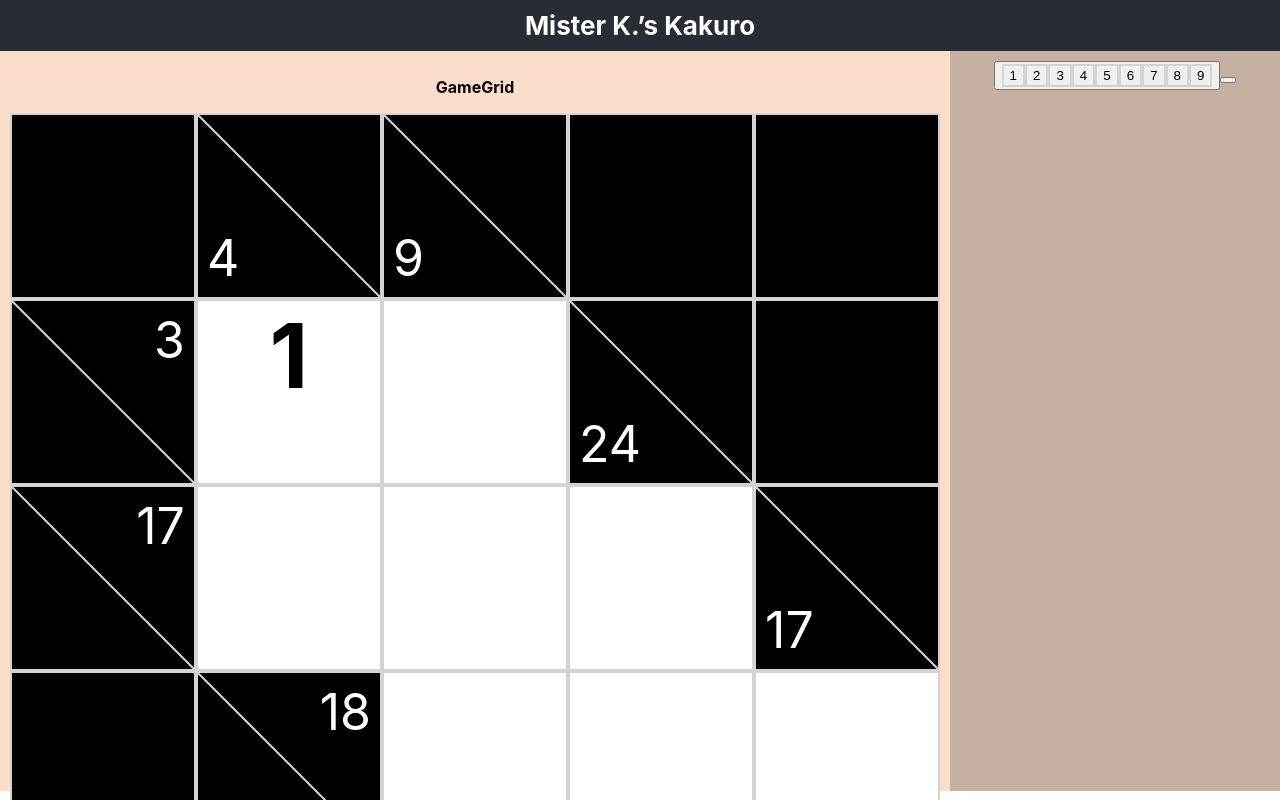
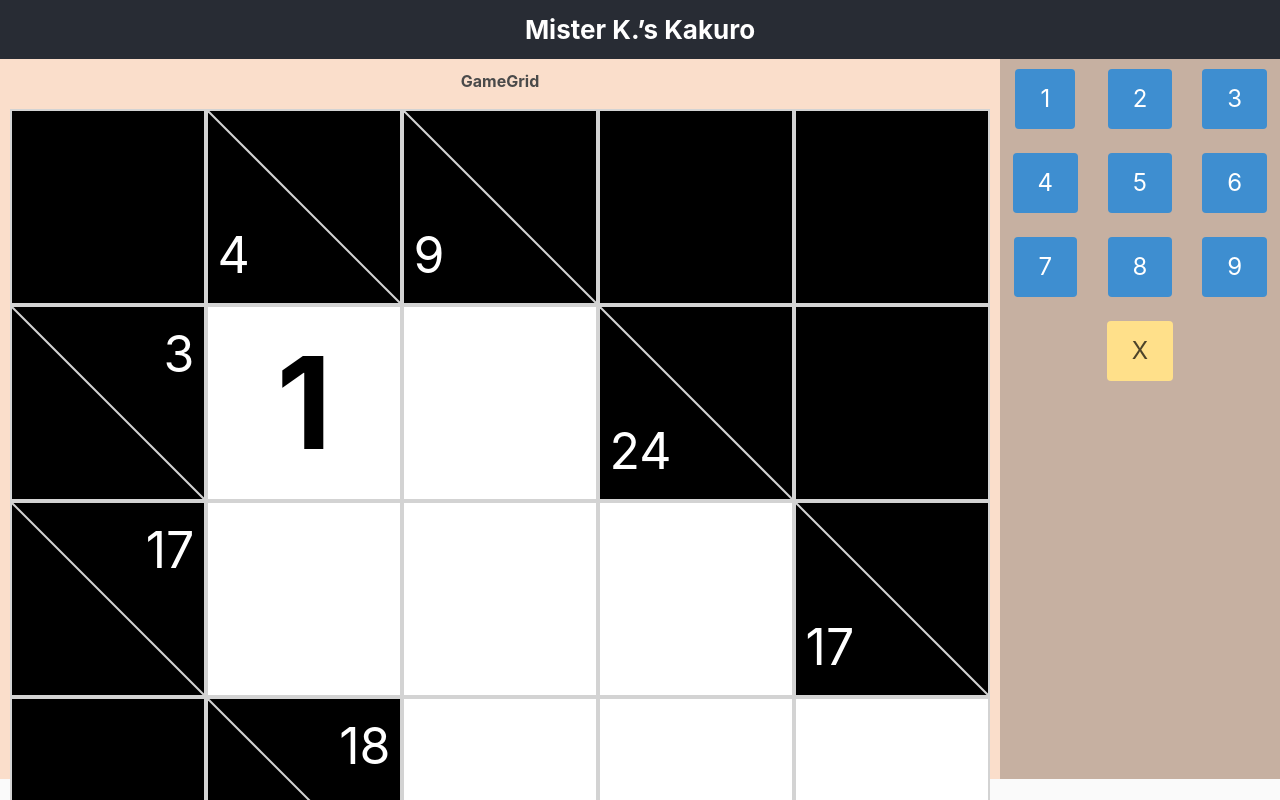
Before and after one commit to kuehnert/react-kakuro, a React (Create React App) app: page / in a window 1280 px wide. Shown: the top 800 px of the page. Built offline with nearby package versions, Linux system fonts and the light colour scheme.

Commit message:
add bulma, delete guess button

```diff
--- a/package.json
+++ b/package.json
@@ -12,6 +12,7 @@
     "@types/react": "17.0.20",
     "@types/react-dom": "17.0.9",
     "axios": "0.21.4",
+    "bulma": "0.9.3",
     "classnames": "2.3.1",
     "react": "17.0.2",
     "react-dom": "17.0.2",
--- a/src/components/Controls.tsx
+++ b/src/components/Controls.tsx
@@ -1,24 +1,44 @@
 import React from 'react';
 import styles from './Controls.module.scss';
 import classnames from 'classnames';
-import GuessButton from './GuessButton'
+import GuessButton from './GuessButton';
+import { useDispatch, useSelector } from 'react-redux';
+import { RootState } from '../store/store';
+import { setGuess } from '../store/gameSlice';
 
 /*
  * Here be number buttons for guesses and pencil marks
  */
 const Controls: React.FC = () => {
+  const { selectedIndex } = useSelector((state: RootState) => state.game);
+  const dispatch = useDispatch();
   const digits = [1, 2, 3, 4, 5, 6, 7, 8, 9];
 
+  const handleDeleteClick = (event: React.MouseEvent) => {
+    if (selectedIndex) {
+      dispatch(setGuess({ index: selectedIndex, guess: -1 }));
+    }
+  };
+
   const renderButton = (digit: number) => {
-    return (
-      <GuessButton key={digit} digit={digit} />
-    );
+    return <GuessButton key={digit} digit={digit} />;
   };
 
   return (
     <aside className={classnames('controls', styles.controls)}>
-      <button className='numbers'>{digits.map(d => renderButton(d))}</button>
-      <button className='pencilmarks'></button>
+      <div className='guesses'>
+        <div className='columns is-1 is-multiline'>
+          {digits.map(d => renderButton(d))}
+        </div>
+
+        <button
+          className={classnames('button', 'is-warning', 'is-large')}
+          onClick={handleDeleteClick}>
+          X
+        </button>
+      </div>
+
+      <div className='pencilmarks'></div>
     </aside>
   );
 };
--- a/src/components/GuessButton.tsx
+++ b/src/components/GuessButton.tsx
@@ -1,6 +1,10 @@
 /* eslint-disable react-hooks/exhaustive-deps */
 import classnames from 'classnames';
 import React from 'react';
+import { useDispatch } from 'react-redux';
+import { RootState } from '../store/store';
+import { useSelector } from 'react-redux';
+import { setGuess } from '../store/gameSlice';
 // import styles from './BlankCell.module.scss';
 
 export interface Props {
@@ -8,15 +12,23 @@ export interface Props {
 }
 
 const GuessButton: React.FC<Props> = ({ digit }) => {
+  const { selectedIndex } = useSelector((state: RootState) => state.game);
+  const dispatch = useDispatch();
+
   const handleGuessClick = (event: React.MouseEvent) => {
-    console.log('event', event);
-    console.log('digit', digit);
+    if (digit >= 0 && digit <= 9 && selectedIndex) {
+      dispatch(setGuess({ index: selectedIndex, guess: digit }));
+    }
   };
 
   return (
-    <button
-      className={classnames('gamecell')}
-      onClick={handleGuessClick}>{digit}</button>
+    <div className='column is-4'>
+      <button
+        className={classnames('button', 'is-info', 'is-large')}
+        onClick={handleGuessClick}>
+        {digit}
+      </button>
+    </div>
   );
 };
 
--- a/src/components/NumberCell.module.scss
+++ b/src/components/NumberCell.module.scss
@@ -5,8 +5,12 @@
 }
 
 .guess {
-  font-size: calc(10px + 10vmin);
+  font-size: calc(8rem);
+  font-weight: bold;
   align-content: center;
+  margin: 0;
+  padding: 0;
+  overflow: hidden;
   // position: absolute;
   // top: 50%;
   // left: 50%;
--- a/src/index.tsx
+++ b/src/index.tsx
@@ -3,6 +3,7 @@ import ReactDOM from 'react-dom';
 import './index.css';
 import App from './App';
 import reportWebVitals from './reportWebVitals';
+import 'bulma/css/bulma.min.css';
 
 ReactDOM.render(
   <React.StrictMode>
```
Also changed, not shown: 1 other file (tests, documents, lock files or other folders).
